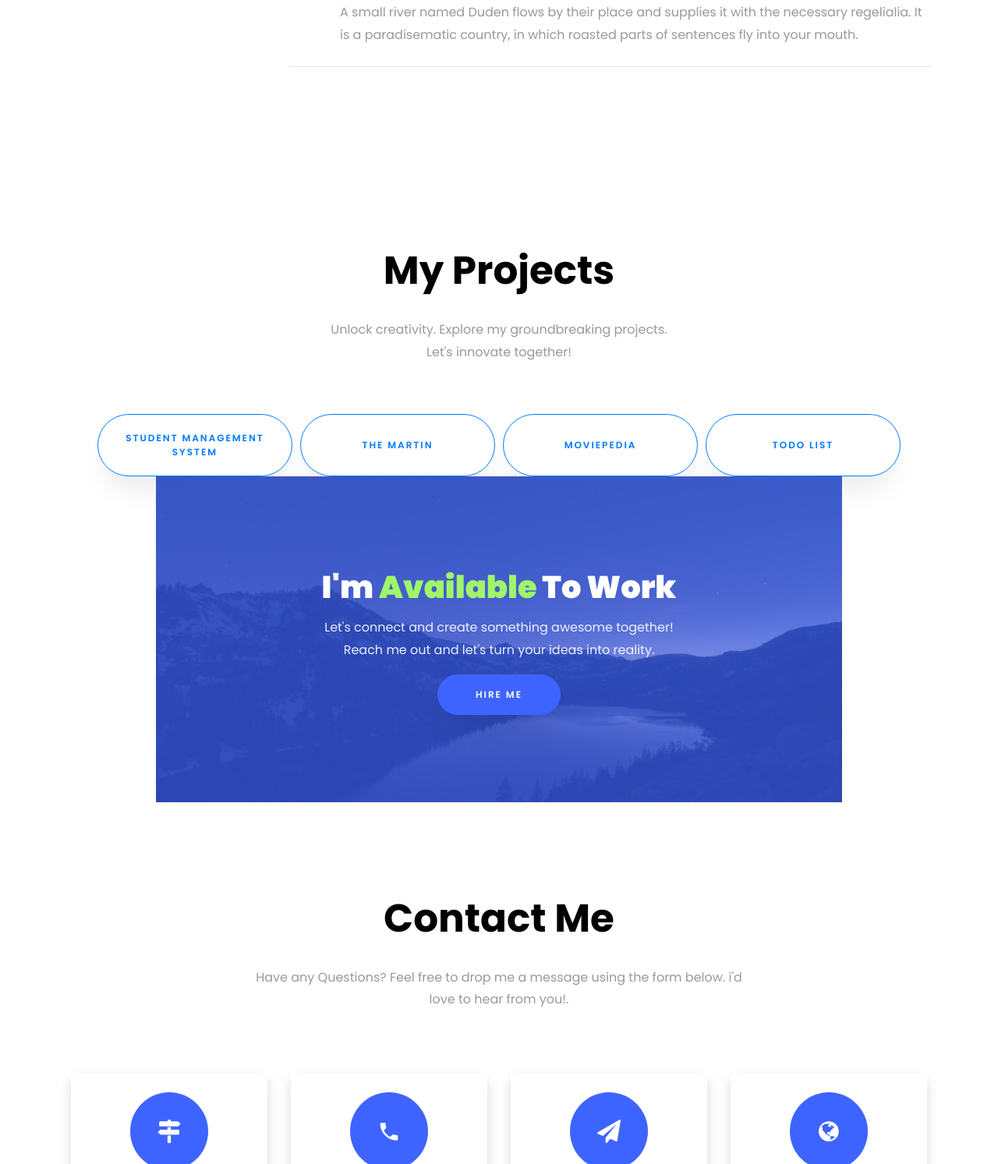
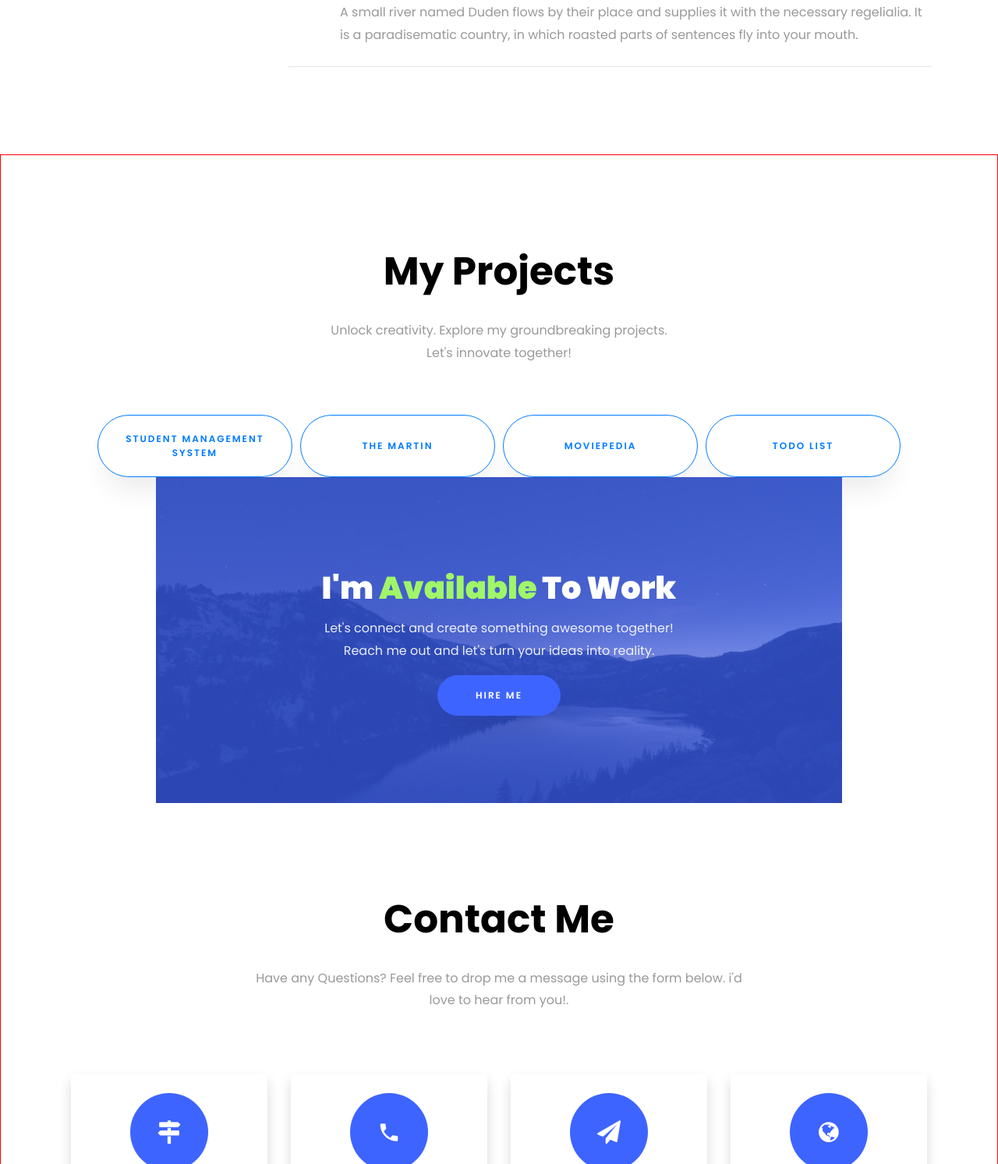
Before and after one commit to HemanthJR/my_portfolio, a Flask app: page / in a window 1280 px wide. Shown: the part 5007-6500 px from the top of the page at 78% size. Run offline with Flask 3, Linux system fonts and the light colour scheme; some libraries are stand-ins or nearby versions; some web fonts are replaced.

Commit message:
Update index.html

```diff
--- a/templates/index.html
+++ b/templates/index.html
@@ -333,7 +333,7 @@
 	</section>
 
 
-	<section class="ftco-section ftco-project" id="projects-section">
+	<section class="ftco-section ftco-project" id="projects-section" style="border: 1px solid red;">
 		<div class="container-fluid px-md-0">
 			<div class="row no-gutters justify-content-center pb-5">
 				<div class="col-md-12 heading-section text-center ftco-animate">
```
